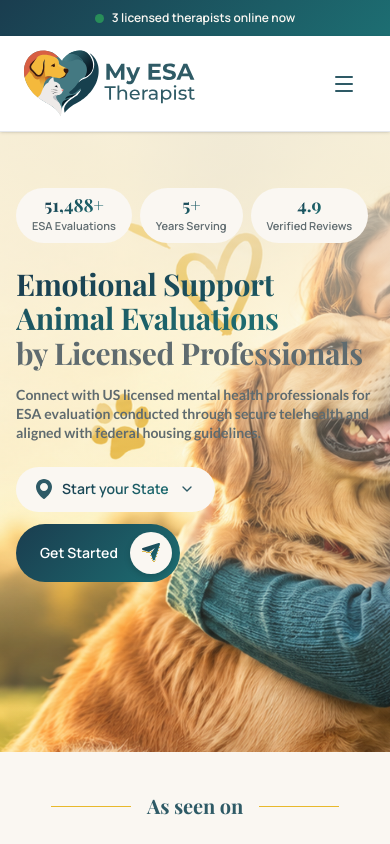
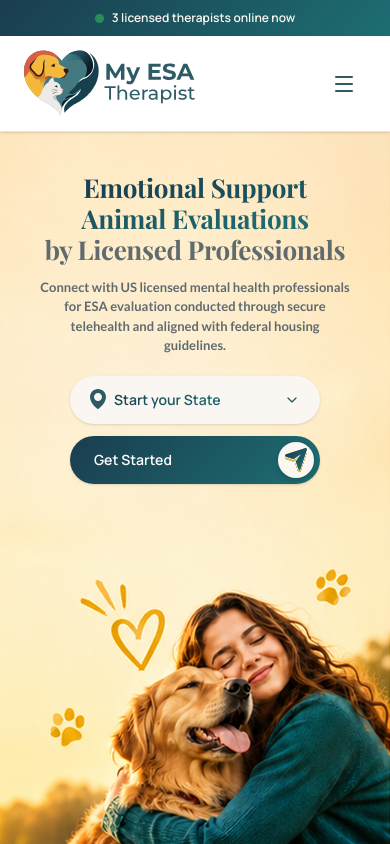
Before and after one commit to Aman-scripts/myesatherapist, a Next.js app: page / in a window 390 px wide. Shown: the top 844 px of the page. Built offline with nearby package versions, Linux system fonts and the light colour scheme; a web font is replaced by a local one.

Commit message:
fix(home): update hero, featured media, and emotional support section responsiveness

```diff
--- a/components/home/AsSeenOnSection.tsx
+++ b/components/home/AsSeenOnSection.tsx
@@ -48,6 +48,7 @@ export function AsSeenOnSection() {
                 height={90}
                 className="shrink-0 h-[36px] sm:h-[44px] lg:h-[60px] w-auto object-contain opacity-75 hover:opacity-100 transition-opacity duration-200"
                 sizes="280px"
+                style={{ width: "auto", height: "auto" }}
               />
             ))}
           </div>
--- a/components/home/HeroSection.tsx
+++ b/components/home/HeroSection.tsx
@@ -2,7 +2,7 @@
 
 import React from "react";
 import Image from "next/image";
-import { MapPin, ChevronDown } from "lucide-react";
+import { ChevronDown } from "lucide-react";
 
 // Trustpilot green (brand-locked, not part of the site palette)
 const TRUSTPILOT_GREEN = "#00B67A";
@@ -10,7 +10,6 @@ const TRUSTPILOT_GREEN = "#00B67A";
 // Figma: linear-gradient(135deg, #1A3D4F 0%, #1D6E72 100%)
 const TEAL_GRADIENT = "linear-gradient(135deg, #1A3D4F 0%, #1D6E72 100%)";
 
-// Trustpilot star mark (5-point star), used both standalone and inside the rating squares
 function StarMark({ className, style }: { className?: string; style?: React.CSSProperties }) {
   return (
     <svg viewBox="0 0 24 24" className={className} style={style} fill="currentColor">
@@ -19,7 +18,6 @@ function StarMark({ className, style }: { className?: string; style?: React.CSSP
   );
 }
 
-// Figma: 4 full green squares (24x24) + 1 half-filled square (12px green / 12px gray), no corner radius
 function TrustpilotStars() {
   return (
     <div className="flex gap-2">
@@ -38,50 +36,207 @@ function TrustpilotStars() {
   );
 }
 
+const statsData = [
+  { value: "51,488+", label: "ESA Evaluations" },
+  { value: "5+", label: "Years Serving" },
+  { value: "4.9", label: "Verified Reviews" },
+];
+
 export function HeroSection() {
   return (
     <section className="relative overflow-hidden bg-warm-bg">
-      {/* Figma source photo is 1441x744 (ratio ~1.937) with the heart/paw decorations baked in */}
-      <div className="relative w-full aspect-[3/4] sm:aspect-[1441/744] min-h-[620px] sm:min-h-0">
+      {/* ---------------------------------------------------- */}
+      {/* 1. MOBILE HERO SECTION (< sm / < 640px)              */}
+      {/* Matches Screenshot 2                                 */}
+      {/* ---------------------------------------------------- */}
+      <div className="block sm:hidden relative w-full aspect-[390/833] min-h-[680px]">
+        {/* Background Image: mobile-hero-section.png */}
+        <Image
+          src="/mobile-hero-section.png"
+          alt="Emotional Support Animal Evaluations"
+          fill
+          priority
+          className="object-cover object-top"
+          sizes="100vw"
+        />
+
+        {/* Content Container (Centered) */}
+        <div className="absolute inset-x-0 top-0 px-4 pt-10 text-center flex flex-col items-center z-10">
+          {/* Headline */}
+          <h1 className="font-heading text-[26px] leading-[1.2] font-bold tracking-[-0.011em]">
+            <span className="bg-clip-text text-transparent" style={{ backgroundImage: TEAL_GRADIENT }}>
+              Emotional Support
+              <br />
+              Animal Evaluations
+              <br />
+            </span>
+            <span className="text-[#5F6B6F]">by Licensed Professionals</span>
+          </h1>
+
+          {/* Subheading */}
+          <p className="text-[13px] leading-[1.5] text-[#5F6B6F] font-semibold max-w-[310px] mx-auto mt-3 font-[family-name:var(--font-lato)]">
+            Connect with US licensed mental health professionals for ESA evaluation conducted through secure telehealth and aligned with federal housing guidelines.
+          </p>
+
+          {/* Stacked Action Buttons */}
+          <div className="flex flex-col items-center gap-3 mt-5 w-full max-w-[250px]">
+            {/* State Dropdown Button */}
+            <button className="flex items-center justify-between px-5 h-[48px] w-full rounded-[30px] bg-[#FAF7F2] font-semibold text-sm shadow-sm hover:bg-white transition-colors">
+              <span className="flex items-center gap-2">
+                <Image
+                  src="/hero-section-map.svg"
+                  alt=""
+                  width={16}
+                  height={21}
+                  unoptimized
+                  className="shrink-0 object-contain"
+                  style={{ width: "auto", height: "auto" }}
+                />
+                <span className="bg-clip-text text-transparent" style={{ backgroundImage: TEAL_GRADIENT }}>
+                  Start your State
+                </span>
+              </span>
+              <ChevronDown className="w-4 h-4 text-primary shrink-0" />
+            </button>
+
+            {/* Get Started CTA Button */}
+            <a
+              href="#how-it-works"
+              className="flex items-center justify-between pl-6 pr-1.5 h-[48px] w-full rounded-[30px] text-white font-semibold text-sm transition-opacity hover:opacity-90 shadow-sm"
+              style={{ backgroundImage: TEAL_GRADIENT }}
+            >
+              <span>Get Started</span>
+              <span className="w-[36px] h-[36px] rounded-full bg-[#FAF7F2] shadow-[0_3px_6px_rgba(0,0,0,0.15)] flex items-center justify-center shrink-0">
+                <Image src="/send-icon.svg" alt="" width={16} height={18} style={{ width: "auto", height: "auto" }} />
+              </span>
+            </a>
+          </div>
+        </div>
+      </div>
+
+      {/* ---------------------------------------------------- */}
+      {/* 2. TABLET HERO SECTION (sm: to lg: / 640px to 1023px) */}
+      {/* Matches Screenshot 1                                 */}
+      {/* ---------------------------------------------------- */}
+      <div className="hidden sm:block lg:hidden relative w-full aspect-[834/1385] min-h-[900px]">
+        {/* Background Image: tablet-hero-section.png */}
+        <Image
+          src="/tablet-hero-section.png"
+          alt="Emotional Support Animal Evaluations"
+          fill
+          priority
+          className="object-cover object-top"
+          sizes="100vw"
+        />
+
+        {/* Content Container (Centered) */}
+        <div className="absolute inset-x-0 top-0 px-6 pt-12 text-center flex flex-col items-center z-10">
+          {/* Stat Pills at top */}
+          <div className="flex items-center justify-center gap-3 flex-wrap">
+            {statsData.map((stat) => (
+              <div
+                key={stat.label}
+                className="flex flex-col items-center justify-center bg-[#FAF7F2] px-4 py-2 rounded-[30px] text-center min-w-[120px] shadow-xs"
+              >
+                <span
+                  className="font-heading text-xl font-bold leading-none bg-clip-text text-transparent"
+                  style={{ backgroundImage: TEAL_GRADIENT }}
+                >
+                  {stat.value}
+                </span>
+                <span className="text-[11px] font-semibold text-[#5F6B6F] mt-1 whitespace-nowrap">{stat.label}</span>
+              </div>
+            ))}
+          </div>
+
+          {/* Headline */}
+          <h1 className="font-heading text-3xl sm:text-4xl font-bold tracking-[-0.011em] mt-6 leading-tight max-w-xl mx-auto">
+            <span className="bg-clip-text text-transparent" style={{ backgroundImage: TEAL_GRADIENT }}>
+              Emotional Support
+              <br />
+              Animal Evaluations
+              <br />
+            </span>
+            <span className="text-[#5F6B6F]">by Licensed Professionals</span>
+          </h1>
+
+          {/* Subheading */}
+          <p className="text-sm sm:text-base leading-relaxed text-[#5F6B6F] font-semibold max-w-md mx-auto mt-4 font-[family-name:var(--font-lato)]">
+            Connect with US licensed mental health professionals for ESA evaluation conducted through secure telehealth and aligned with federal housing guidelines.
+          </p>
+
+          {/* Side-by-side Action Row */}
+          <div className="flex items-center justify-center gap-3 flex-wrap mt-6">
+            {/* State Dropdown */}
+            <button className="flex items-center gap-2.5 px-6 py-3 rounded-[30px] bg-[#FAF7F2] font-semibold text-base hover:bg-white transition-colors min-h-[48px] shadow-sm">
+              <Image
+                src="/hero-section-map.svg"
+                alt=""
+                width={16}
+                height={21}
+                unoptimized
+                className="shrink-0 object-contain"
+                style={{ width: "auto", height: "auto" }}
+              />
+              <span className="bg-clip-text text-transparent" style={{ backgroundImage: TEAL_GRADIENT }}>
+                Start your State
+              </span>
+              <ChevronDown className="w-4 h-4 text-primary shrink-0" />
+            </button>
+
+            {/* Get Started Button */}
+            <a
+              href="#how-it-works"
+              className="flex items-center gap-3 pl-6 pr-2 py-2 rounded-[30px] text-white font-semibold text-base transition-opacity hover:opacity-90 min-h-[48px] shadow-sm"
+              style={{ backgroundImage: TEAL_GRADIENT }}
+            >
+              Get Started
+              <span className="w-[38px] h-[38px] rounded-full bg-[#FAF7F2] shadow-[0_3px_6px_rgba(0,0,0,0.15)] flex items-center justify-center shrink-0">
+                <Image src="/send-icon.svg" alt="" width={18} height={20} style={{ width: "auto", height: "auto" }} />
+              </span>
+            </a>
+          </div>
+        </div>
+      </div>
+
+      {/* ---------------------------------------------------- */}
+      {/* 3. DESKTOP HERO SECTION (lg: / 1024px and up)        */}
+      {/* Exact Figma Layout                                   */}
+      {/* ---------------------------------------------------- */}
+      <div className="hidden lg:block relative w-full aspect-[1441/744]">
+        {/* Background Image: hero-section.png */}
         <Image
           src="/hero-section.png"
           alt="Woman embracing her emotional support golden retriever outdoors"
           fill
           priority
-          className="object-cover object-[68%_center] sm:object-center"
+          className="object-cover object-center"
           sizes="100vw"
         />
 
-        {/* Legibility scrim, mobile only — desktop text sits over the image's own open sky/grass area */}
-        <div className="absolute inset-0 bg-gradient-to-b from-[#FBF3DC]/80 via-[#FBF3DC]/25 to-transparent sm:hidden pointer-events-none" />
-
-        {/* Content — positioned at the exact Figma offsets: left 5.69%, top 12.37%, width 47.05% of the photo */}
-        <div className="absolute inset-x-0 top-0 px-4 pt-14 sm:px-0 sm:pt-0 sm:inset-0">
-          <div className="sm:absolute sm:left-[5.69%] sm:top-[12.37%] sm:w-[47.05%]">
+        {/* Content — positioned at exact Figma offsets: left 5.69%, top 12.37%, width 47.05% */}
+        <div className="absolute inset-0">
+          <div className="absolute left-[5.69%] top-[12.37%] w-[47.05%]">
             {/* Stat Pills */}
-            <div className="flex items-center gap-2 sm:gap-[0.83%] flex-wrap">
-              {[
-                { value: "51,488+", label: "ESA Evaluations" },
-                { value: "5+", label: "Years Serving" },
-                { value: "4.9", label: "Verified Reviews" },
-              ].map((stat) => (
+            <div className="flex items-center gap-[0.83%] flex-wrap">
+              {statsData.map((stat) => (
                 <div
                   key={stat.label}
-                  className="flex flex-col items-center justify-center bg-[#FAF7F2] px-4 sm:px-0 py-2 sm:py-0 rounded-[30px] text-center sm:w-[11.31%] sm:aspect-[163/53] sm:min-w-[110px]"
+                  className="flex flex-col items-center justify-center bg-[#FAF7F2] py-2 rounded-[30px] text-center w-[31%] aspect-[163/53] min-w-[110px]"
                 >
                   <span
-                    className="font-heading text-lg sm:text-2xl font-bold leading-none bg-clip-text text-transparent"
+                    className="font-heading text-2xl font-bold leading-none bg-clip-text text-transparent"
                     style={{ backgroundImage: TEAL_GRADIENT }}
                   >
                     {stat.value}
                   </span>
-                  <span className="text-[11px] sm:text-xs font-semibold text-[#5F6B6F] mt-1 whitespace-nowrap">{stat.label}</span>
+                  <span className="text-xs font-semibold text-[#5F6B6F] mt-1 whitespace-nowrap">{stat.label}</span>
                 </div>
               ))}
             </div>
 
-            {/* Headline — first two lines teal gradient, third line gray, exactly as in Figma */}
-            <h1 className="font-heading text-[30px] leading-[1.15] sm:text-[36px] lg:text-[44px] xl:text-[52px] font-bold tracking-[-0.011em] mt-6">
+            {/* Headline */}
+            <h1 className="font-heading text-[44px] xl:text-[52px] font-bold tracking-[-0.011em] leading-[1.15] mt-6">
               <span className="bg-clip-text text-transparent" style={{ backgroundImage: TEAL_GRADIENT }}>
                 Emotional Support
                 <br />
@@ -92,14 +247,14 @@ export function HeroSection() {
             </h1>
 
             {/* Subheading */}
-            <p className="text-sm sm:text-[16px] leading-[1.35] sm:leading-[1.625] text-[#5F6B6F] font-semibold max-w-md sm:max-w-none mt-4 font-[family-name:var(--font-lato)]">
+            <p className="text-[16px] leading-[1.625] text-[#5F6B6F] font-semibold max-w-none mt-4 font-[family-name:var(--font-lato)]">
               Connect with US licensed mental health professionals for ESA evaluation conducted through secure telehealth and aligned with federal housing guidelines.
             </p>
 
             {/* Action Row */}
             <div className="flex items-center gap-3 flex-wrap mt-6">
               {/* State Dropdown */}
-              <button className="flex items-center gap-2.5 px-5 sm:px-[29px] py-3 sm:py-0 rounded-[30px] bg-[#FAF7F2] font-semibold text-sm sm:text-[18px] hover:bg-white transition-colors min-h-[44px] sm:h-[54px]">
+              <button className="flex items-center gap-2.5 px-[29px] py-3 rounded-[30px] bg-[#FAF7F2] font-semibold text-[18px] hover:bg-white transition-colors h-[54px]">
                 <Image
                   src="/hero-section-map.svg"
                   alt=""
@@ -107,6 +262,7 @@ export function HeroSection() {
                   height={21}
                   unoptimized
                   className="shrink-0 object-contain"
+                  style={{ width: "auto", height: "auto" }}
                 />
                 <span className="bg-clip-text text-transparent" style={{ backgroundImage: TEAL_GRADIENT }}>
                   Start your State
@@ -117,18 +273,18 @@ export function HeroSection() {
               {/* Get Started Button */}
               <a
                 href="#how-it-works"
-                className="flex items-center gap-3 pl-6 pr-2 py-2 rounded-[30px] text-white font-semibold text-sm sm:text-[16px] transition-opacity hover:opacity-90 min-h-[44px] sm:h-[48px]"
+                className="flex items-center gap-3 pl-6 pr-2 py-2 rounded-[30px] text-white font-semibold text-[16px] transition-opacity hover:opacity-90 h-[48px]"
                 style={{ backgroundImage: TEAL_GRADIENT }}
               >
                 Get Started
                 <span className="w-[42px] h-[42px] rounded-full bg-[#FAF7F2] shadow-[0_3px_6px_rgba(0,0,0,0.15)] flex items-center justify-center shrink-0">
-                  <Image src="/send-icon.svg" alt="" width={18} height={20} />
+                  <Image src="/send-icon.svg" alt="" width={18} height={20} style={{ width: "auto", height: "auto" }} />
                 </span>
               </a>
             </div>
 
-            {/* Trustpilot Badge — semi-transparent white card (55% opacity) over the warm photo, Figma: 201x105, cr20 */}
-            <div className="hidden sm:flex flex-col items-center gap-[8px] bg-white/55 backdrop-blur-sm rounded-[20px] w-[230px] px-[18px] pt-[11px] pb-[9px] mt-[30px]">
+            {/* Trustpilot Badge */}
+            <div className="flex flex-col items-center gap-[8px] bg-white/55 backdrop-blur-sm rounded-[20px] w-[230px] px-[18px] pt-[11px] pb-[9px] mt-[30px]">
               <div className="flex items-center gap-[6px]">
                 <StarMark className="w-[20px] h-[19px]" style={{ color: TRUSTPILOT_GREEN }} />
                 <span className="text-[16px] text-[#5F6B6F] font-[family-name:var(--font-lato)]">Trustpilot</span>
```
Also changed, not shown: components/home/EmotionalSupportSection.tsx (+37 -16 lines).
